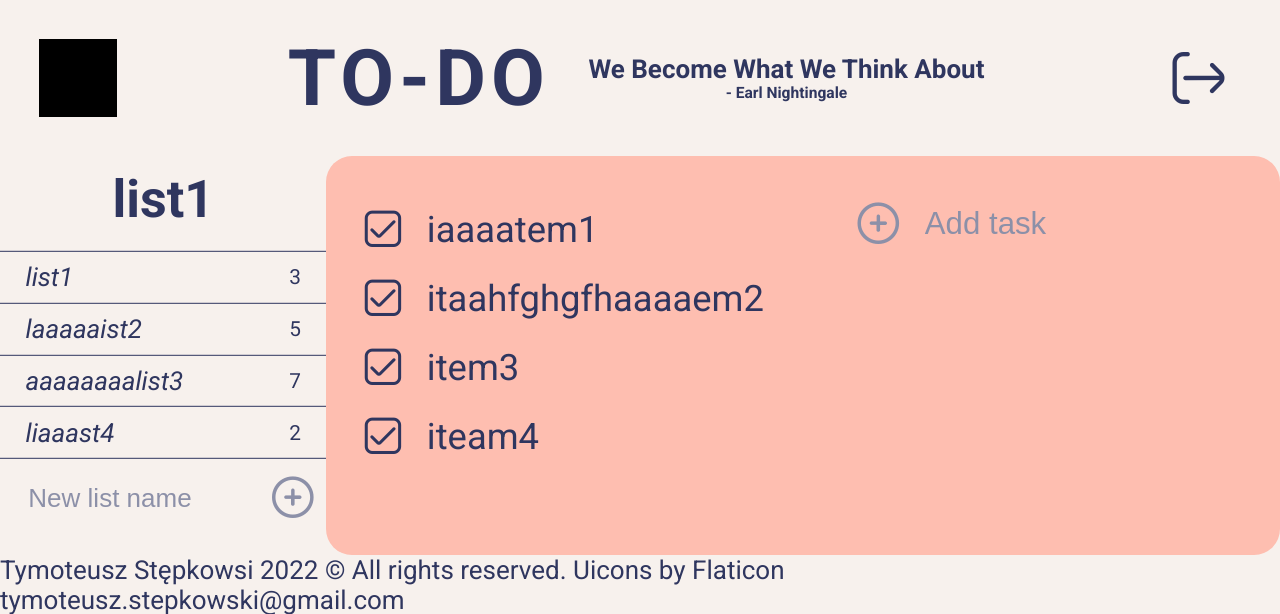
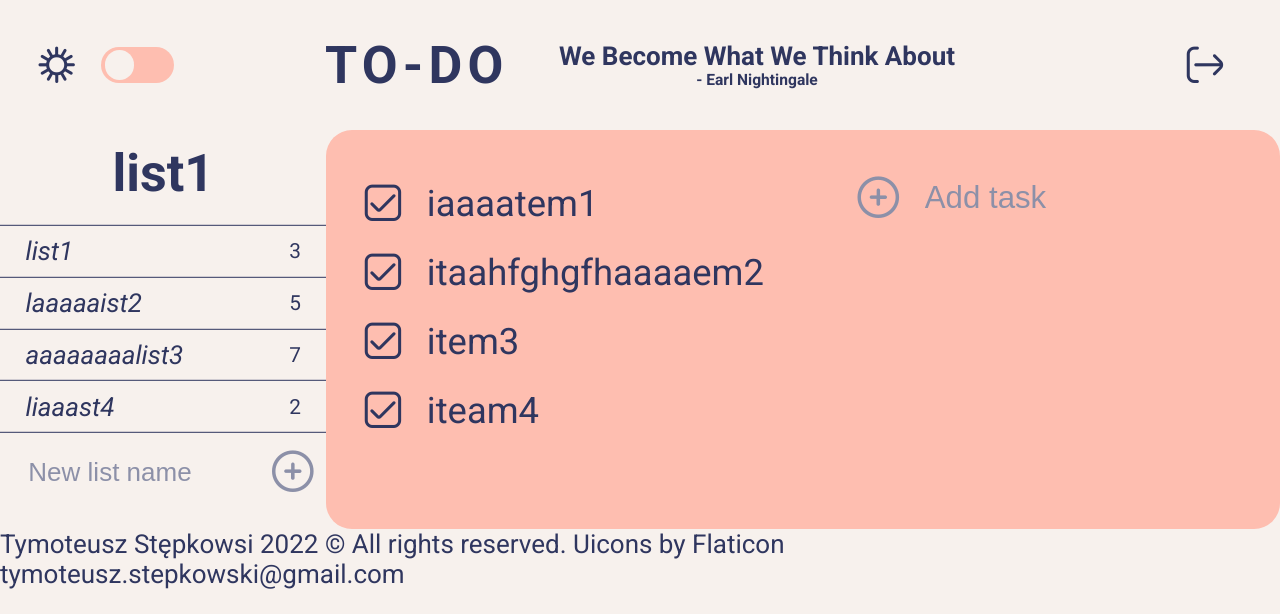
Before and after one commit to tymowskyy/php-to-do, a PHP site: page / in a window 1280 px wide. Shown: the top 614 px of the page. Run offline with PHP 8.4, Linux system fonts and the light colour scheme.

Commit message:
dark theme

```diff
--- a/css/style.css
+++ b/css/style.css
@@ -28,6 +28,7 @@
 }
 
 body {
+    transition: background-color .3s ease-out;
     font-family: 'Roboto', sans-serif;
     margin: 0;
     color: var(--color-main-1);
@@ -46,7 +47,7 @@ a {
 }
 
 #main-header {
-    height: 4rem;
+    height: 3rem;
     display: flex;
     flex-direction: row;
     flex-wrap: nowrap;
@@ -54,12 +55,6 @@ a {
     align-items: center;
     padding: 0 .5rem 0 .5rem;
     margin: .5rem 0 .5rem 0;
-}
-
-#logo img {
-    height: 3rem;
-    width: 3rem;
-    display: block;
 }
 
 #title {
@@ -76,6 +71,7 @@ a {
     margin: 0;
     font-size: 2rem;
     letter-spacing: .2rem;
+    min-width: 8rem;
 }
 
 #title h2 {
@@ -84,15 +80,21 @@ a {
     border-top: .2rem solid var(--color-main-1);
 }
 
+#log-out {
+    width: 6rem;
+    display: flex;
+    justify-content: flex-end;
+}
+
 #log-out-button {
     color: var(--color-main-1);
     border-radius: 1rem;
     display: flex;
     justify-content: center;
     align-items: center;
-    font-size: 2rem;
-    width: 2.5rem;
-    height: 2.5rem;
+    font-size: 1.4rem;
+    width: 2rem;
+    height: 2rem;
     padding: .4rem;
 }
 
@@ -101,6 +103,25 @@ a {
     color: var(--color-secondary-1);
 }
 
+#mode-changer {
+    display: flex;
+    flex-direction: row;
+    align-items: center;
+    font-size: 1.4rem;
+    width: 6rem;
+}
+
+#mode-changer i {
+    margin-right: 1rem;
+}
+
+body.dark .light-only, .dark-only {
+    display: none;
+}
+
+body.dark .dark-only, .light-only {
+    display: flex;
+}
 
 #menu {
     width: 100vw;
@@ -404,7 +425,7 @@ input[type=text].no-bg:focus::placeholder {
     }
 
     #title h1 {
-        font-size: 3rem;
+        font-size: 2rem;
         display: flex;
         align-items: center;
     }
@@ -414,7 +435,7 @@ input[type=text].no-bg:focus::placeholder {
     }
 
     #title h3 {
-        margin-left: 3vw;
+        margin-left: 1rem;
         display: flex;
         flex-direction: column;
         justify-content: center;
@@ -424,6 +445,7 @@ input[type=text].no-bg:focus::placeholder {
         display: block;
         font-size: 1rem;
     }
+
     #author {
         display: block;
         font-size: .6rem;
--- /dev/null
+++ b/css/switch.css
@@ -0,0 +1,55 @@
+.switch
+{
+    position: relative;
+    display: inline-block;
+    width: 2em;
+    height: 1em;
+}
+
+.switch input
+{
+    display: none;
+}
+
+.slider
+{
+    position: absolute;
+    top: 0;
+    left: 0;
+    bottom: 0;
+    right: 0;
+    background-color: #febeb0;
+    transition: background-color .3s ease-in-out;
+}
+
+.slider:before
+{
+    position: absolute;
+    width: .8em;
+    height: .8em;
+    left: .1em;
+    top: .1em;
+    background-color: #f7f1ed;
+    content: "";
+    transition: transform .3s ease-in-out;
+}
+
+.switch input:checked + .slider
+{
+    background-color: #8C90A8;
+}
+
+.switch input:checked + .slider::before
+{
+    transform: translateX(1em);
+}
+
+.slider.round
+{
+    border-radius: 1em;
+}
+
+.slider.round:before
+{
+    border-radius: 50%;
+}
--- a/index.php
+++ b/index.php
@@ -11,14 +11,22 @@
     <link rel="stylesheet" href="css/style.css">
     <link rel='stylesheet' href='css/uicons-regular-rounded.css'>
     <link rel='stylesheet' href='css/uicons-solid-rounded.css'>
+    <link rel='stylesheet' href='css/switch.css'>
     <script src="menu.js"></script>
 </head>
 
 <body>
     <header id="main-header">
-        <div id="logo">
-            <img src="logo.png" alt="logo">
+        <div id="mode-changer">
+            <i class="fi fi-rr-sun light-only"></i>
+            <i class="fi fi-rr-moon dark-only"></i>
+            <label class="switch">
+                <input type="checkbox">
+                <span class="slider round" onclick="dark()">
+                </span>
+            </label>
         </div>
+
         <div id="title">
             <h1>
                 TO-DO
@@ -31,6 +39,7 @@
                 <div id="author">- Earl Nightingale</div>
             </h3>
         </div>
+
         <div id="log-out">
             <a href="logout.php">
                 <div id="log-out-button">
--- a/menu.js
+++ b/menu.js
@@ -1,4 +1,11 @@
 function menu() {
     var el = document.getElementById('mask');
     el.classList.toggle('closed-menu');
+    dark();
 }
+
+function dark() {
+    var el = document.getElementsByTagName('body')[0];
+    el.classList.toggle('dark');
+    console.log('a')
+}
```
Also changed, not shown: logo.png (deleted).
